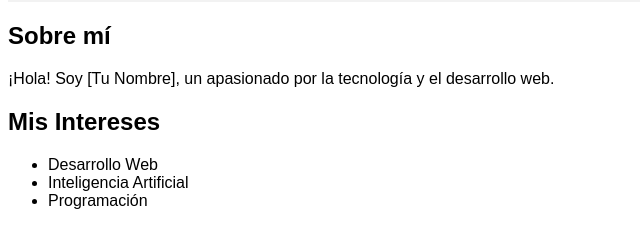
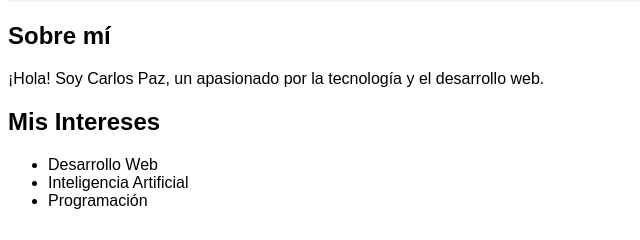
Before and after one commit to zap-security/mi-primera-pagina-web, a plain HTML site: page index.html in a window 1280 px wide. Shown: the part 192-432 px from the top of the page, 32-672 px from the left. Drawn offline with Linux system fonts and the light colour scheme.

Commit message:
update sitio web
Actualizacion de mi sitio web

```diff
--- a/index.html
+++ b/index.html
@@ -35,7 +35,7 @@
 
     <section>
         <h2>Sobre mí</h2>
-        <p>¡Hola! Soy [Tu Nombre], un apasionado por la tecnología y el desarrollo web.</p>
+        <p>¡Hola! Soy Carlos Paz, un apasionado por la tecnología y el desarrollo web.</p>
     </section>
 
     <section>
```
